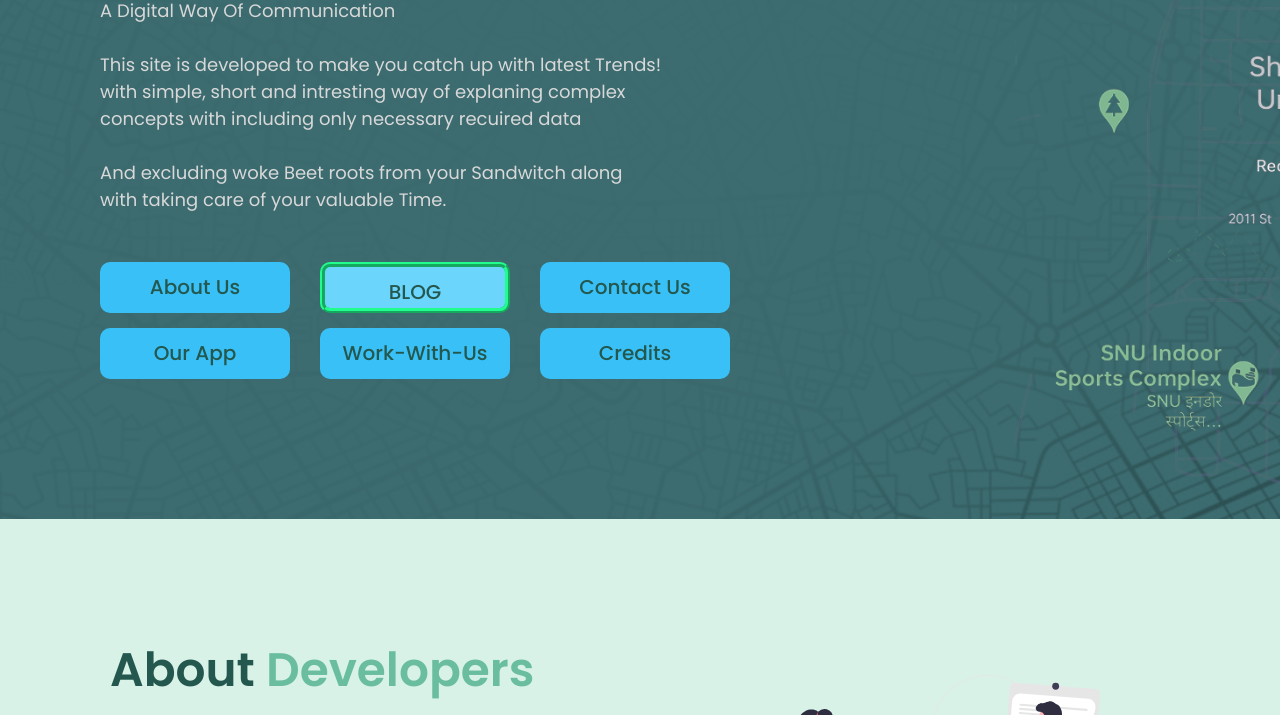
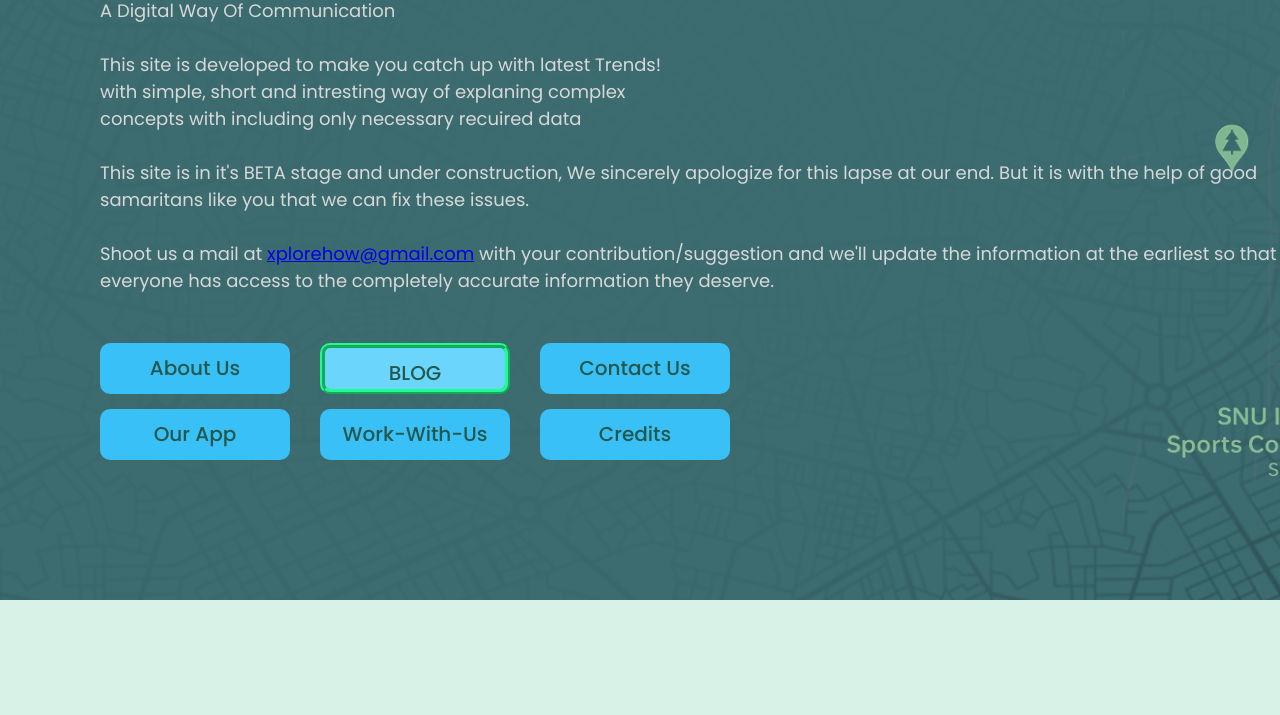
Before and after one commit to XploreHow/testsite, a website: page index.html in a window 1280 px wide. Shown: the part 246-961 px from the top of the page. Drawn offline with nearby package versions, Linux system fonts and the light colour scheme.

Commit message:
update index
intro txt and site info

```diff
--- a/index.html
+++ b/index.html
@@ -28,11 +28,17 @@
       <p> A Digital Way Of Communication
         <br /><br />
         This site is developed to make you catch up with latest Trends! <br> with simple, short and intresting way of
-        explaning complex <br> concepts with including only necessary recuired data <br> <br> And excluding woke Beet
-        roots
-        from your
-        Sandwitch along <br>
-        with taking care of your valuable Time.
+        explaning complex <br> concepts with including only necessary recuired data <br> <br>
+         This site is in it's BETA stage and under
+          construction, We
+          sincerely apologize for this lapse at our end. But it is with the
+          help of good samaritans like you that we can fix these issues.<br /><br />Shoot
+          us a mail at
+          <a href="mailto:xplorehow@gmail.com">xplorehow@gmail.com</a> with your
+          contribution/suggestion and we'll update the information at the
+          earliest so that everyone has access to the completely accurate
+          information they deserve.
+
 
       </p>
     </div>
@@ -61,12 +67,8 @@
           group projects <br> This site is first step towards it. <br> <br> This site is in it's BETA stage and under
           construction, We
           sincerely apologize for this lapse at our end. But it is with the
-          help of good samaritans like you that we can fix these issues.<br /><br />Shoot
-          us a mail at
-          <a href="mailto:xplorehow@gmail.com">xplorehow@gmail.com</a> with your
-          contribution/suggestion and we'll update the information at the
-          earliest so that everyone has access to the completely accurate
-          information they deserve.
+          help of good samaritans like you that we can fix these issues.<br /><br />
+
         </p>
       </div>
       <img src="./img/undraw_collaborators_re_hont.svg" height="215vh" class="contributeWrapper__image" />
```
